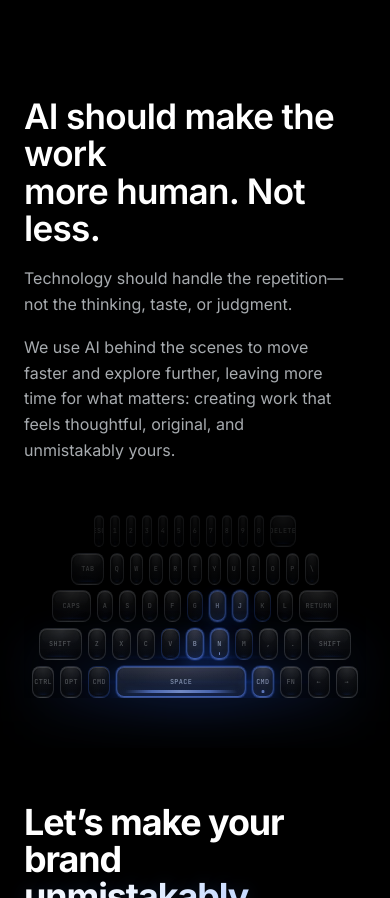
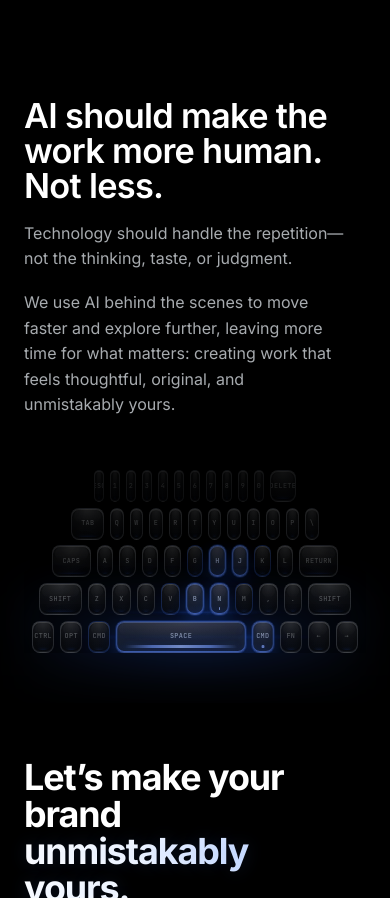
Before and after one commit to anonymous-cheezeballz/baseline-studio, a plain HTML site: page index.html in a window 390 px wide. Shown: the part 1657-2555 px from the top of the page. Drawn offline with Linux system fonts and the light colour scheme; some packages are replaced by stand-ins of ours; a script that the page names is missing.

Commit message:
Fix mobile backgrounds and headline wrapping

```diff
--- a/home.css
+++ b/home.css
@@ -641,6 +641,14 @@ html {
 
 .hp-premise__lead h2 span {
   display: block;
+}
+
+.hp-premise__lead h2 .hp-premise__title-desktop {
+  display: contents;
+}
+
+.hp-premise__lead h2 .hp-premise__title-mobile {
+  display: none;
 }
 
 .hp-premise__body {
@@ -1371,15 +1379,29 @@ html {
     padding-top: 50px;
   }
 
-  .hp-section h2,
-  .hp-premise__lead h2 {
+  .hp-section h2 {
     font-size: clamp(34px, 9vw, 36px);
     line-height: 1.07;
   }
 
   .hp-premise__lead h2 {
-    width: calc(var(--hp-mobile-copy) - 18px);
-    max-width: 18ch;
+    width: var(--hp-mobile-copy);
+    max-width: var(--hp-mobile-copy);
+  }
+
+  .hp-premise__lead h2 .hp-premise__title-desktop {
+    display: none;
+  }
+
+  .hp-premise__lead h2 .hp-premise__title-mobile {
+    display: block;
+  }
+
+  .hp-premise__mline {
+    display: block;
+    font-size: clamp(2rem, 8.8vw, 2.5rem);
+    line-height: 1.02;
+    white-space: nowrap;
   }
 
   .hp-premise__grid {
--- a/index.html
+++ b/index.html
@@ -161,8 +161,15 @@
         <div class="container hp-premise__grid">
           <div class="hp-premise__lead">
             <h2 id="hp-premise-title">
-              AI should make the work
-              <span>more human. Not less.</span>
+              <span class="hp-premise__title-desktop">
+                AI should make the work
+                <span>more human. Not less.</span>
+              </span>
+              <span class="hp-premise__title-mobile" aria-hidden="true">
+                <span class="hp-premise__mline">AI should make the</span>
+                <span class="hp-premise__mline">work more human.</span>
+                <span class="hp-premise__mline">Not less.</span>
+              </span>
             </h2>
           </div>
 
```
